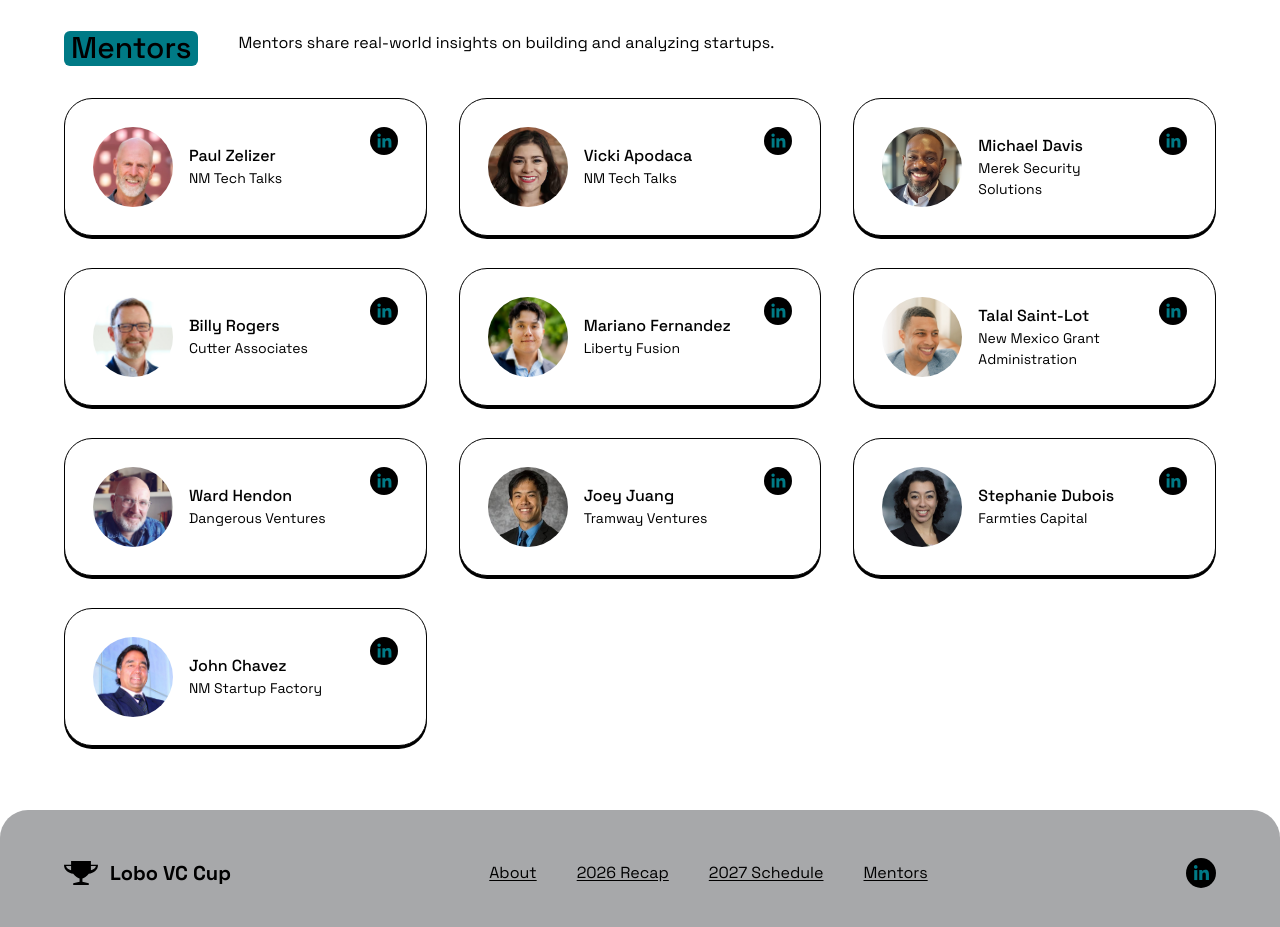
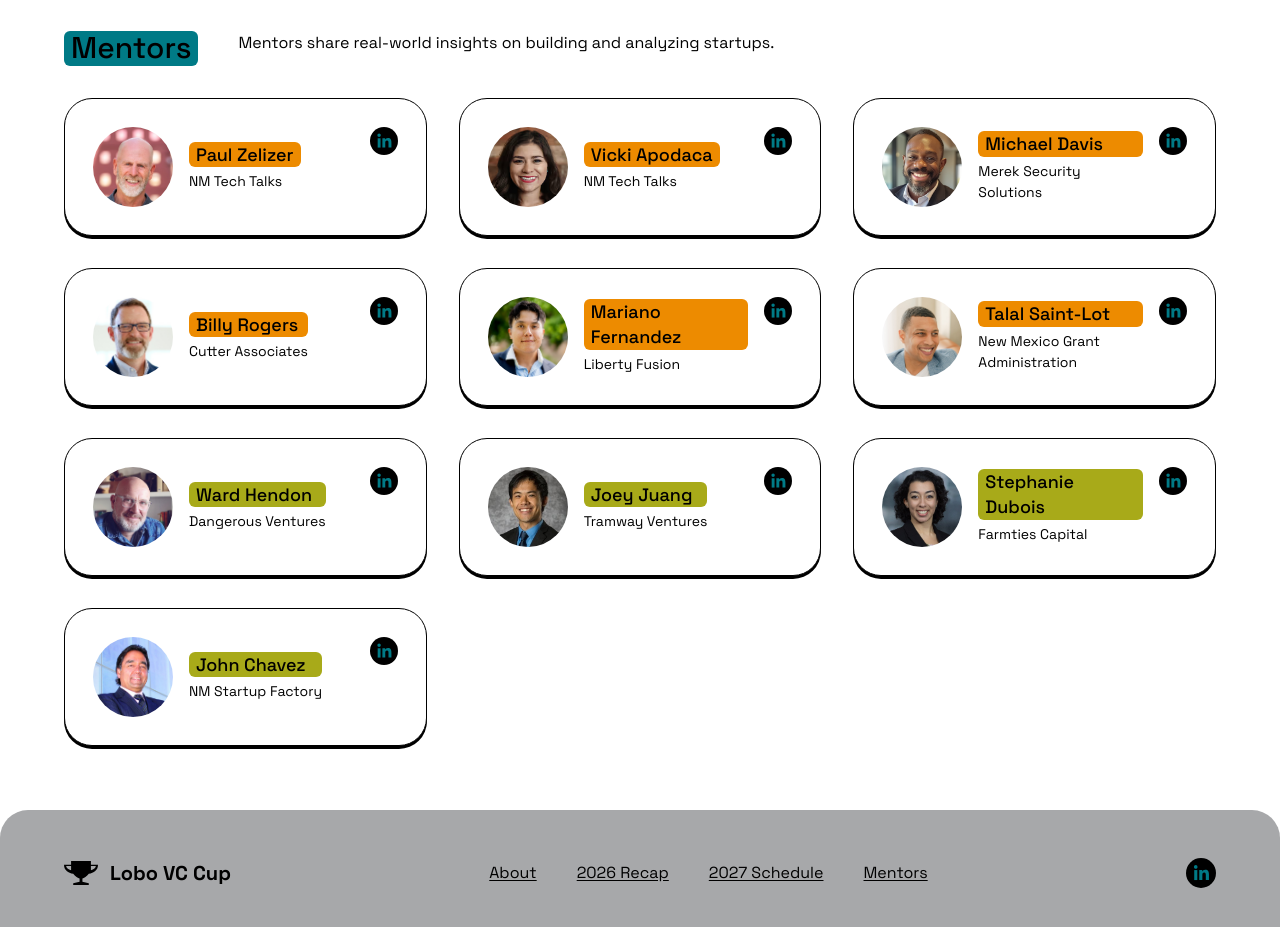
Before and after one commit to rickwgarcia/lobovccup, a React (Vite) app: page / in a window 1280 px wide. Shown: the part 5060-5987 px from the top of the page. Built offline with nearby package versions, Linux system fonts and the light colour scheme.

Commit message:
color scheme

```diff
--- a/src/components/mentors/MentorCard.tsx
+++ b/src/components/mentors/MentorCard.tsx
@@ -1,10 +1,16 @@
 import { useState } from 'react';
 import type { MentorItem } from '@/types/content';
+import SectionLabel from '@/components/common/SectionLabel';
 import socialIcon from '@/assets/icons/social-icon.svg';
 
 interface MentorCardProps {
   mentor: MentorItem;
 }
+
+const trackAccentClassName: Record<MentorItem['track'], string> = {
+  startup: 'bg-track-startup',
+  vc: 'bg-track-vc',
+};
 
 export default function MentorCard({ mentor }: MentorCardProps) {
   const [photoFailed, setPhotoFailed] = useState(false);
@@ -27,8 +33,10 @@
               className="size-16 shrink-0 rounded-full object-cover sm:size-20"
             />
           )}
-          <div className="flex flex-col text-black">
-            <p className="font-grotesk text-base font-medium leading-normal">{mentor.name}</p>
+          <div className="flex flex-col gap-1 text-black">
+            <SectionLabel as="p" size="h4" bgClassName={trackAccentClassName[mentor.track]}>
+              {mentor.name}
+            </SectionLabel>
             <p className="font-grotesk text-sm leading-normal">{mentor.title}</p>
           </div>
         </div>
--- a/src/data/mentors.ts
+++ b/src/data/mentors.ts
@@ -10,6 +10,7 @@
     id: 'paul-zelizer',
     name: 'Paul Zelizer',
     title: 'NM Tech Talks',
+    track: 'startup',
     photoSrc: '/mentors/paul-zelizer.png',
     photoAlt: 'Paul Zelizer',
     socialHref: 'https://www.linkedin.com/in/paulzelizer/',
@@ -18,6 +19,7 @@
     id: 'vicki-apodaca',
     name: 'Vicki Apodaca',
     title: 'NM Tech Talks',
+    track: 'startup',
     photoSrc: '/mentors/vicki-apodaca.png',
     photoAlt: 'Vicki Apodaca',
     socialHref: 'https://www.linkedin.com/in/victoriaapodaca/',
@@ -26,6 +28,7 @@
     id: 'michael-davis',
     name: 'Michael Davis',
     title: 'Merek Security Solutions',
+    track: 'startup',
     photoSrc: '/mentors/michael-davis.png',
     photoAlt: 'Michael Davis',
     socialHref: 'https://www.linkedin.com/in/mereksecurity/',
@@ -34,6 +37,7 @@
     id: 'billy-rogers',
     name: 'Billy Rogers',
     title: 'Cutter Associates',
+    track: 'startup',
     photoSrc: '/mentors/billy-rogers.png',
     photoAlt: 'Billy Rogers',
     socialHref: 'https://www.linkedin.com/in/billyrogersnm/',
@@ -42,6 +46,7 @@
     id: 'mariano-fernandez',
     name: 'Mariano Fernandez',
     title: 'Liberty Fusion',
+    track: 'startup',
     photoSrc: '/mentors/mariano-fernandez.png',
     photoAlt: 'Mariano Fernandez',
     socialHref: 'https://www.linkedin.com/in/marianof23/',
@@ -50,6 +55,7 @@
     id: 'talal-saint-lot',
     name: 'Talal Saint-Lot',
     title: 'New Mexico Grant Administration',
+    track: 'startup',
     photoSrc: '/mentors/talal-saint-lot.png',
     photoAlt: 'Talal Saint-Lot',
     socialHref: 'https://www.linkedin.com/in/talalsaintlot/',
@@ -58,6 +64,7 @@
     id: 'ward-hendon',
     name: 'Ward Hendon',
     title: 'Dangerous Ventures',
+    track: 'vc',
     photoSrc: '/mentors/ward-hendon.png',
     photoAlt: 'Ward Hendon',
     socialHref: 'https://www.linkedin.com/in/wardhendon/',
@@ -66,6 +73,7 @@
     id: 'joey-juang',
     name: 'Joey Juang',
     title: 'Tramway Ventures',
+    track: 'vc',
     photoSrc: '/mentors/joey-juang.png',
     photoAlt: 'Joey Juang',
     socialHref: 'https://www.linkedin.com/in/joey-j-ab1361114/',
@@ -74,6 +82,7 @@
     id: 'stephanie-dubois',
     name: 'Stephanie Dubois',
     title: 'Farmties Capital',
+    track: 'vc',
     photoSrc: '/mentors/stephanie-dubois.png',
     photoAlt: 'Stephanie Dubois',
     socialHref: 'https://www.linkedin.com/in/stephaniedubois703/',
@@ -82,6 +91,7 @@
     id: 'john-chavez',
     name: 'John Chavez',
     title: 'NM Startup Factory',
+    track: 'vc',
     photoSrc: '/mentors/john-chavez.png',
     photoAlt: 'John Chavez',
     socialHref: 'https://www.linkedin.com/in/john-chavez-206a143/',
--- a/src/types/content.ts
+++ b/src/types/content.ts
@@ -14,6 +14,7 @@
   id: string;
   name: string;
   title: string;
+  track: 'startup' | 'vc';
   bio?: string;
   photoSrc: string;
   photoAlt: string;
```
